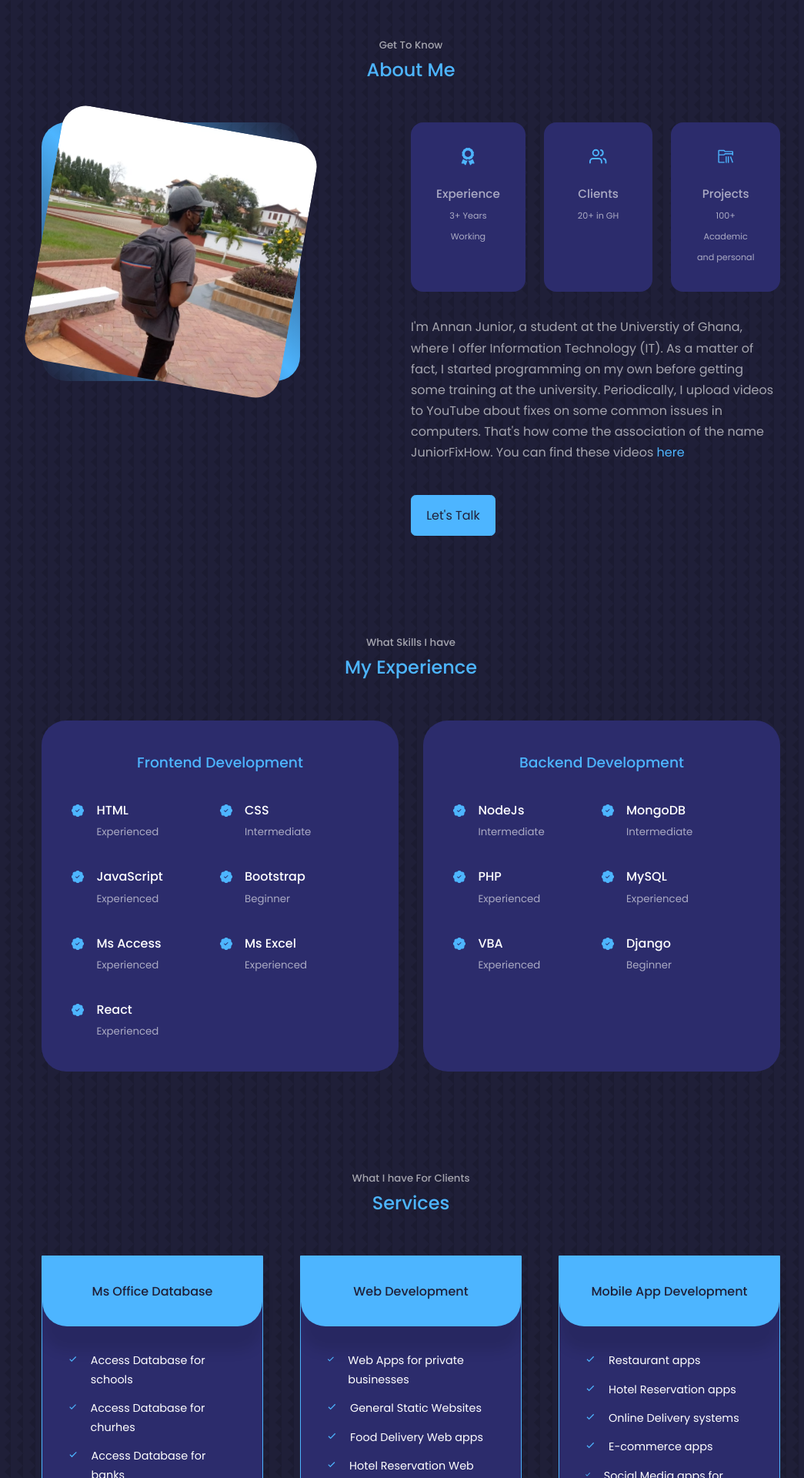
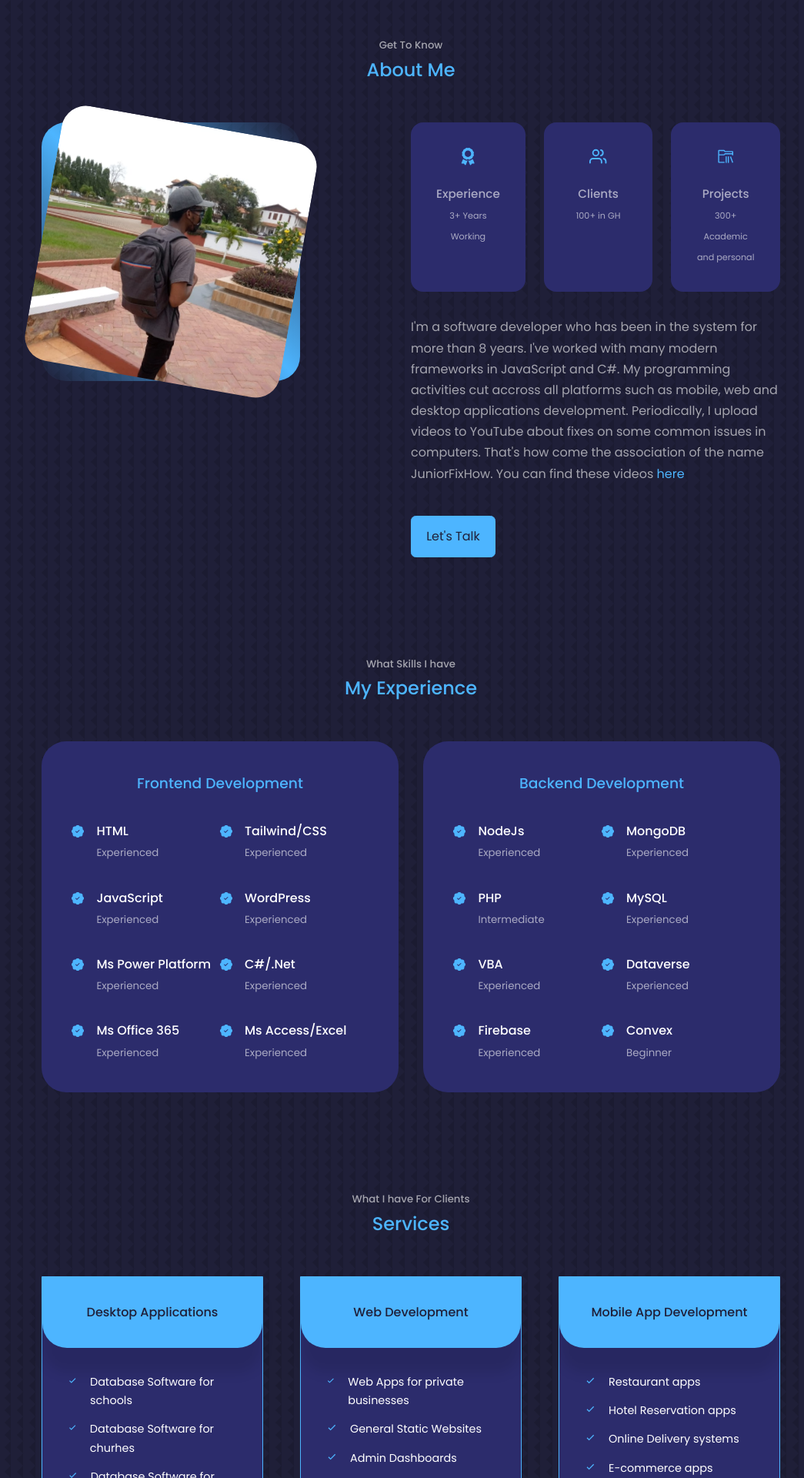
Before and after one commit to JuniorFixHow/Portfolio, a React (Create React App) app: page / in a window 1280 px wide. Shown: the part 880-2800 px from the top of the page at 77% size, without its empty margins (106-1151 px from the left). Built offline with nearby package versions, Linux system fonts and the light colour scheme.

Commit message:
fixed CV

```diff
--- a/src/App.jsx
+++ b/src/App.jsx
@@ -17,7 +17,7 @@ const App = () => {
       <About/>
       <Experience/>
       <Services/>
-      <Portfolio/>
+      {/* <Portfolio/> */}
       <Testimonials/>
       <Contact/>
       <Footer/>
--- a/src/components/about/About.jsx
+++ b/src/components/about/About.jsx
@@ -7,7 +7,7 @@ import {VscFolderLibrary} from 'react-icons/vsc';
 
 const About = () => {
     return (
-        <section id='about'>
+      <section id="about">
         <h5>Get To Know</h5>
         <h2>About Me</h2>
         <div className="container about__container">
@@ -20,29 +20,44 @@ const About = () => {
           <div className="about__content">
             <div className="about__cards">
               <article className="about__card">
-                            <FaAward className='about__icon' />
+                <FaAward className="about__icon" />
                 <h5>Experience</h5>
                 <small>3+ Years Working</small>
               </article>
               <article className="about__card">
-                            <FiUsers className='about__icon' />
+                <FiUsers className="about__icon" />
                 <h5>Clients</h5>
-                            <small>20+ in GH</small>
+                <small>100+ in GH</small>
               </article>
               <article className="about__card">
-                            <VscFolderLibrary className='about__icon' />
+                <VscFolderLibrary className="about__icon" />
                 <h5>Projects</h5>
-                            <small>100+ Academic and personal</small>
+                <small>300+ Academic and personal</small>
               </article>
             </div>
 
             <p>
-                        I'm Annan Junior, a student at the Universtiy of Ghana, where I offer Information Technology (IT). As a matter of fact, I started programming on my own before getting some training at the university. Periodically, I upload videos to YouTube about fixes on some common issues in computers. That's how come the association of the name JuniorFixHow. You can find these videos <a href="https://www.youtube.com/channel/UCNBShgHT470aFJFZ3MfFh-w" target='_blank'>here</a>               </p>
-                    <a href="#contact" className='btn btn-primary'>Let's Talk</a>
+              I'm a software developer who has been in the system for more than
+              8 years. I've worked with many modern frameworks in JavaScript and
+              C#. My programming activities cut accross all platforms such as
+              mobile, web and desktop applications development. Periodically, I
+              upload videos to YouTube about fixes on some common issues in
+              computers. That's how come the association of the name
+              JuniorFixHow. You can find these videos{" "}
+              <a
+                href="https://www.youtube.com/channel/UCNBShgHT470aFJFZ3MfFh-w"
+                target="_blank"
+              >
+                here
+              </a>{" "}
+            </p>
+            <a href="#contact" className="btn btn-primary">
+              Let's Talk
+            </a>
           </div>
         </div>
       </section>
-    )
+    );
 }
 
 export default About
--- a/src/components/contact/Contact.jsx
+++ b/src/components/contact/Contact.jsx
@@ -33,7 +33,7 @@ const Contact = () => {
           <article className="contact__option">
             <RiMessengerLine className='contact__option-icon'/>
             <h4>Messenger</h4>
-            <h5>Annan Junior roberts</h5>
+            <h5>Annan Junior Roberts</h5>
             <a target='_blank' href="https://m.me/robert.juniorannan.1">Send a message</a>
           </article>
           <article className="contact__option">
--- a/src/components/experience/Experience.jsx
+++ b/src/components/experience/Experience.jsx
@@ -22,8 +22,8 @@ const Experience = () => {
             <article className="experience__details">
                 <BsPatchCheckFill className='experience__details-icon'/>
                 <div>
-                  <h4>CSS</h4>
-                  <small className="text-light">Intermediate</small>
+                  <h4>Tailwind/CSS</h4>
+                  <small className="text-light">Experienced</small>
                 </div>
             </article>
             <article className="experience__details">
@@ -36,36 +36,38 @@ const Experience = () => {
             <article className="experience__details">
                 <BsPatchCheckFill className='experience__details-icon'/>
                 <div>
-                  <h4>Bootstrap</h4>
-                  <small className="text-light">Beginner</small>
-                </div>
-            </article>
-            <article className="experience__details">
-                <BsPatchCheckFill className='experience__details-icon'/>
-                <div>
-                  <h4>Ms Access</h4>
+                  <h4>WordPress</h4>
                   <small className="text-light">Experienced</small>
                 </div>
             </article>
             <article className="experience__details">
                 <BsPatchCheckFill className='experience__details-icon'/>
                 <div>
-                  <h4>Ms Excel</h4>
+                  <h4>Ms Power Platform</h4>
                   <small className="text-light">Experienced</small>
                 </div>
             </article>
             <article className="experience__details">
                 <BsPatchCheckFill className='experience__details-icon'/>
                 <div>
-                  <h4>React</h4>
+                  <h4>C#/.Net</h4>
                   <small className="text-light">Experienced</small>
                 </div>
             </article>
-            {/* <article className="experience__details">
+            <article className="experience__details">
                 <BsPatchCheckFill className='experience__details-icon'/>
-                <h4>HTML</h4>
-                <small className="text-light">Experienced</small>
-            </article> */}
+                <div>
+                  <h4>Ms Office 365</h4>
+                  <small className="text-light">Experienced</small>
+                </div>
+            </article>
+            <article className="experience__details">
+                <BsPatchCheckFill className='experience__details-icon'/>
+                <div>
+                  <h4>Ms Access/Excel</h4>
+                  <small className="text-light">Experienced</small>
+                </div>
+            </article>
           </div>
         </div>
 
@@ -76,21 +78,21 @@ const Experience = () => {
                 <BsPatchCheckFill className='experience__details-icon'/>
                 <div>
                   <h4>NodeJs</h4>
-                  <small className="text-light">Intermediate</small>
+                  <small className="text-light">Experienced</small>
                 </div>
             </article>
             <article className="experience__details">
                 <BsPatchCheckFill className='experience__details-icon'/>
                 <div>
                   <h4>MongoDB</h4>
-                  <small className="text-light">Intermediate</small>
+                  <small className="text-light">Experienced</small>
                 </div>
             </article>
             <article className="experience__details">
                 <BsPatchCheckFill className='experience__details-icon'/>
                 <div>
                 <h4>PHP</h4>
-                <small className="text-light">Experienced</small>
+                <small className="text-light">Intermediate</small>
                 </div>
             </article>
             <article className="experience__details">
@@ -110,7 +112,21 @@ const Experience = () => {
             <article className="experience__details">
                 <BsPatchCheckFill className='experience__details-icon'/>
                 <div>
-                  <h4>Django</h4>
+                  <h4>Dataverse</h4>
+                  <small className="text-light">Experienced</small>
+                </div>
+            </article>
+            <article className="experience__details">
+                <BsPatchCheckFill className='experience__details-icon'/>
+                <div>
+                  <h4>Firebase</h4>
+                  <small className="text-light">Experienced</small>
+                </div>
+            </article>
+            <article className="experience__details">
+                <BsPatchCheckFill className='experience__details-icon'/>
+                <div>
+                  <h4>Convex</h4>
                   <small className="text-light">Beginner</small>
                 </div>
             </article>
--- a/src/components/nav/Nav.jsx
+++ b/src/components/nav/Nav.jsx
@@ -34,12 +34,12 @@ const Nav = () => {
             >
                 <RiServiceLine/>
             </a>
-            <a href="#portfolio"
+            {/* <a href="#portfolio"
             onClick={()=>setActiveNav('#portfolio')}
             className={activeNav==='#portfolio' ? 'active':''}
             >
                 <FaUserGraduate/>
-            </a>
+            </a> */}
             <a href="#testimonials"
             onClick={()=>setActiveNav('#testimonials')}
             className={activeNav==='#testimonials' ? 'active':''}
--- a/src/components/services/Services.jsx
+++ b/src/components/services/Services.jsx
@@ -11,29 +11,29 @@ const Services = () => {
       <div className="container services__container">
         <article className="service">
           <div className="service__head">
-            <h3>Ms Office Database</h3>
+            <h3>Desktop Applications</h3>
           </div>
 
           <ul className="service__list">
             <li>
               <BiCheck className='service__list-icon' />
-              <p>Access Database for schools</p>
+              <p>Database Software for schools</p>
             </li>
             <li>
               <BiCheck className='service__list-icon' />
-              <p>Access Database for churhes</p>
+              <p>Database Software for churhes</p>
             </li>
             <li>
               <BiCheck className='service__list-icon' />
-              <p>Access Database for banks</p>
+              <p>Database Software for banks</p>
             </li>
             <li>
               <BiCheck className='service__list-icon' />
-              <p>Excel Database for personal expenses</p>
+              <p>Database Software for personal expenses</p>
             </li>
             <li>
               <BiCheck className='service__list-icon' />
-              <p>Excel Database for small businesses</p>
+              <p>Point of Sales for businesses</p>
             </li>
             <li>
               <BiCheck className='service__list-icon' />
@@ -59,7 +59,7 @@ const Services = () => {
             </li>
             <li>
               <BiCheck className='service__list-icon' />
-              <p>Food Delivery Web apps</p>
+              <p>Admin Dashboards</p>
             </li>
             <li>
               <BiCheck className='service__list-icon' />
@@ -105,11 +105,11 @@ const Services = () => {
             </li>
             <li>
               <BiCheck className='service__list-icon' />
-              <p>Social Media apps for privvate organizations</p>
+              <p>Social Media apps for private organizations</p>
             </li>
             <li>
               <BiCheck className='service__list-icon' />
-              <p>Personal Expenditure Management app</p>
+              <p>Expenditure Management app</p>
             </li>
           </ul>
         </article>
```
Also changed, not shown: src/components/testimonials/Testimonials.jsx (+8 -2 lines), 1 other file (tests, documents, lock files or other folders). Lines whose indentation alone changed are shown as unchanged.
